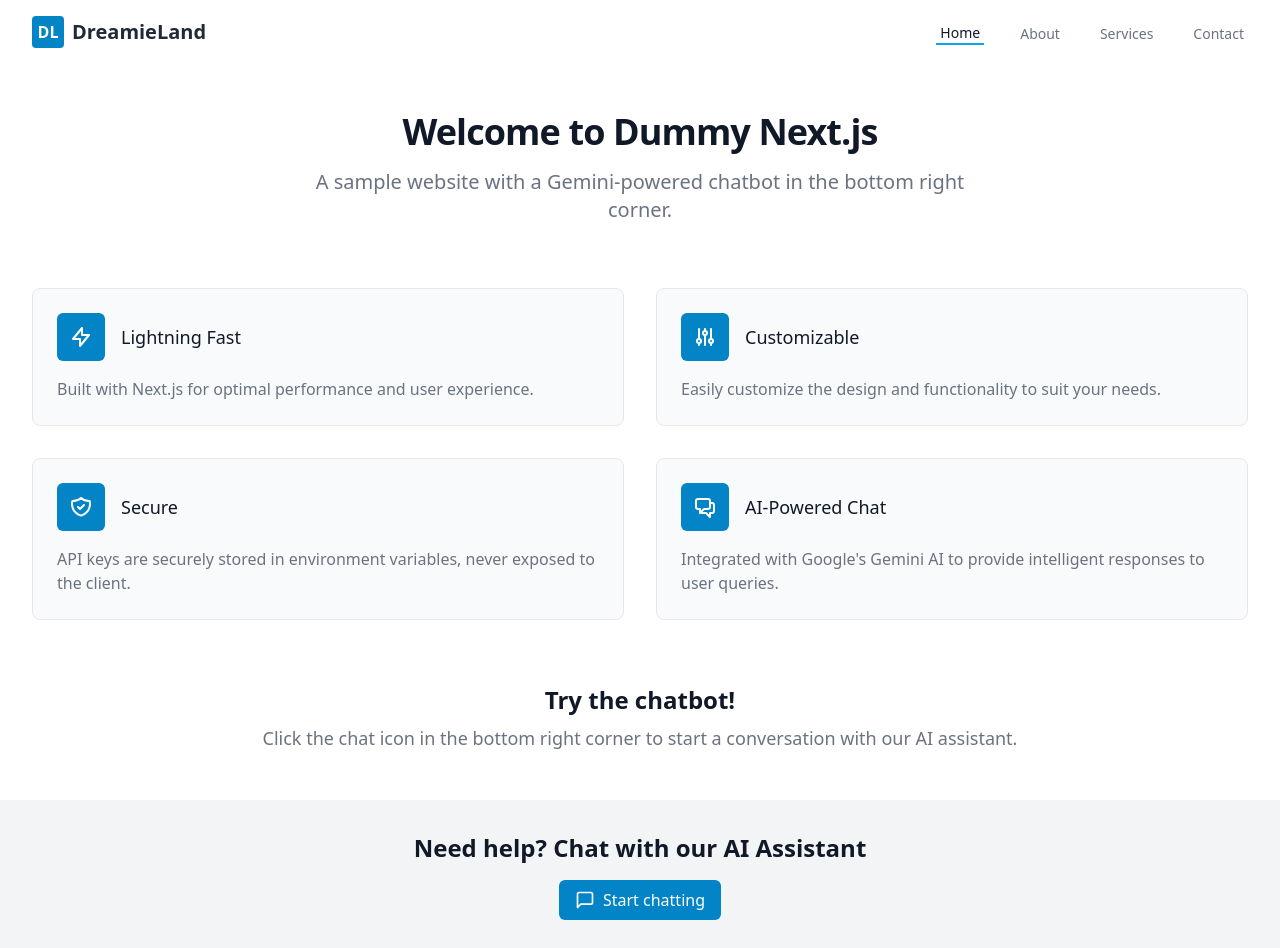
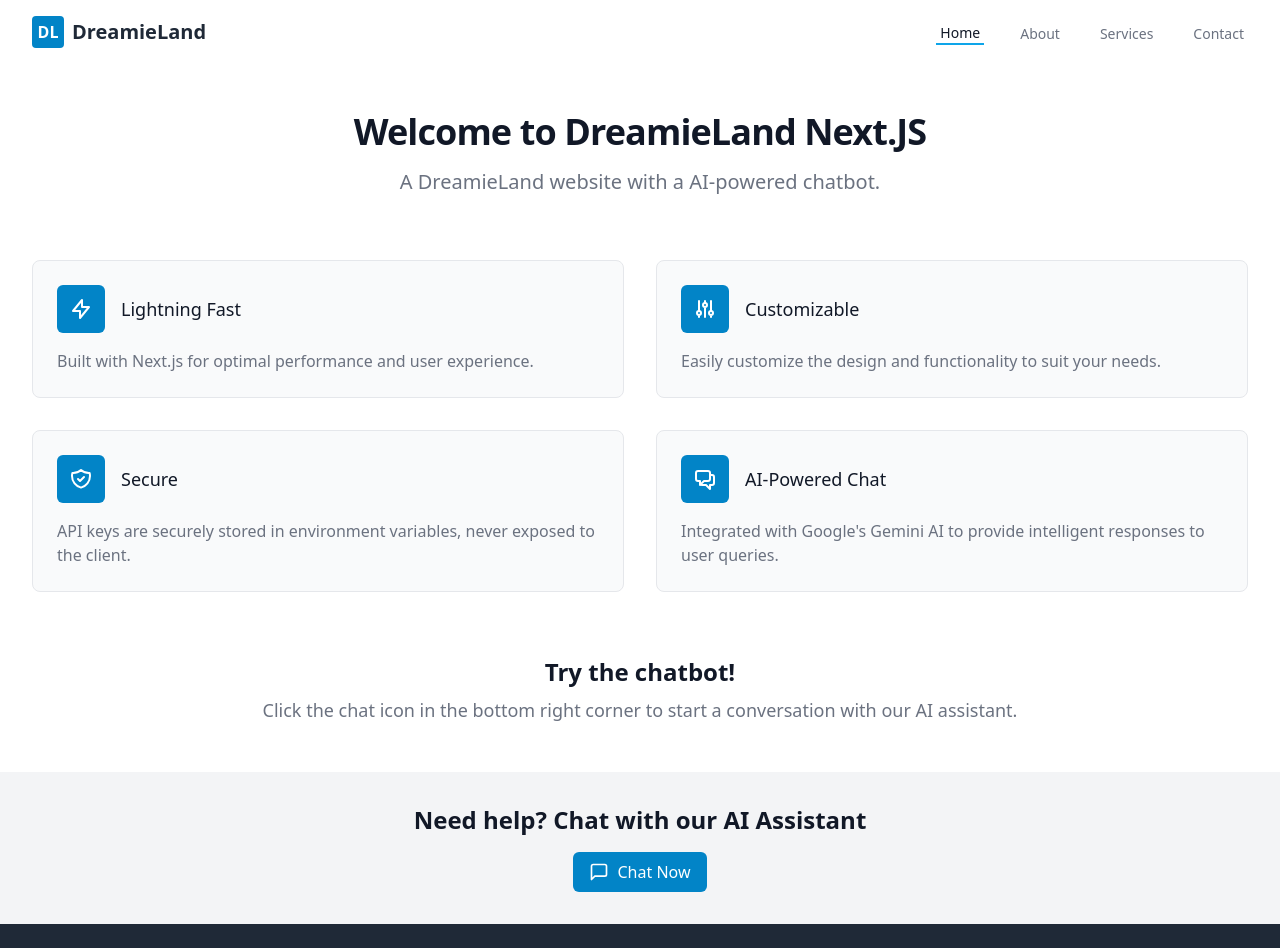
Before and after one commit to superwave135/gemini_chatbot, a Next.js app: page / in a window 1280 px wide. Shown: the top 948 px of the page. Built offline with nearby package versions, Linux system fonts and the light colour scheme.

Commit message:
Use Dreamie and DreamieLand in index.js and layout.js

```diff
--- a/components/Layout.js
+++ b/components/Layout.js
@@ -44,7 +44,7 @@ export default function Layout({ children }) {
                 aria-label="Open chat"
               >
                 <MessageSquare className="w-5 h-5" />
-                <span>Start chatting</span>
+                <span>Chat Now</span>
               </button>
             )}
           </div>
--- a/pages/index.js
+++ b/pages/index.js
@@ -5,7 +5,7 @@ export default function Home() {
   return (
     <div>
       <Head>
-        <title>Dummy Next.js Website with Chatbot</title>
+        <title>DreamieLand Website with Chatbot</title>
         <meta name="description" content="A dummy website built with Next.js featuring a Gemini-powered chatbot" />
         <link rel="icon" href="/favicon.ico" />
       </Head>
@@ -14,10 +14,10 @@ export default function Home() {
         <div className="max-w-7xl mx-auto px-4 sm:px-6 lg:px-8">
           <div className="lg:text-center">
             <h1 className="text-3xl font-extrabold tracking-tight text-gray-900 sm:text-4xl">
-              Welcome to Dummy Next.js
+              Welcome to DreamieLand Next.JS
             </h1>
             <p className="mt-4 max-w-2xl text-xl text-gray-500 lg:mx-auto">
-              A sample website with a Gemini-powered chatbot in the bottom right corner.
+              A DreamieLand website with a AI-powered chatbot.
             </p>
           </div>
 
```
